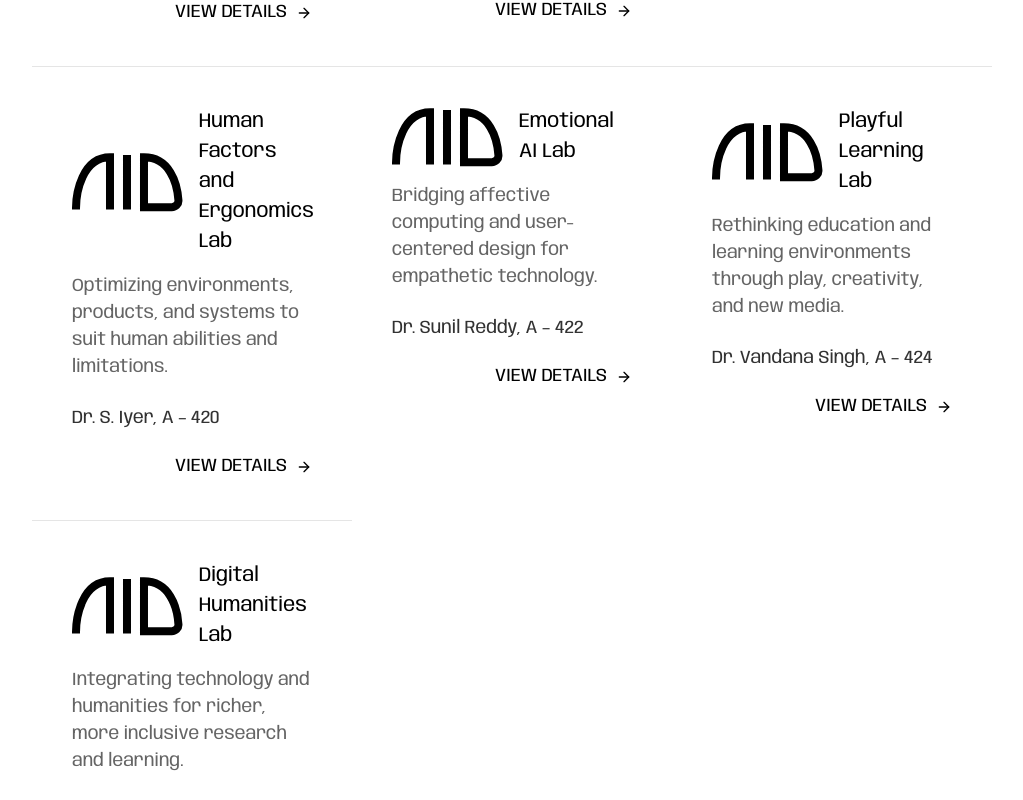
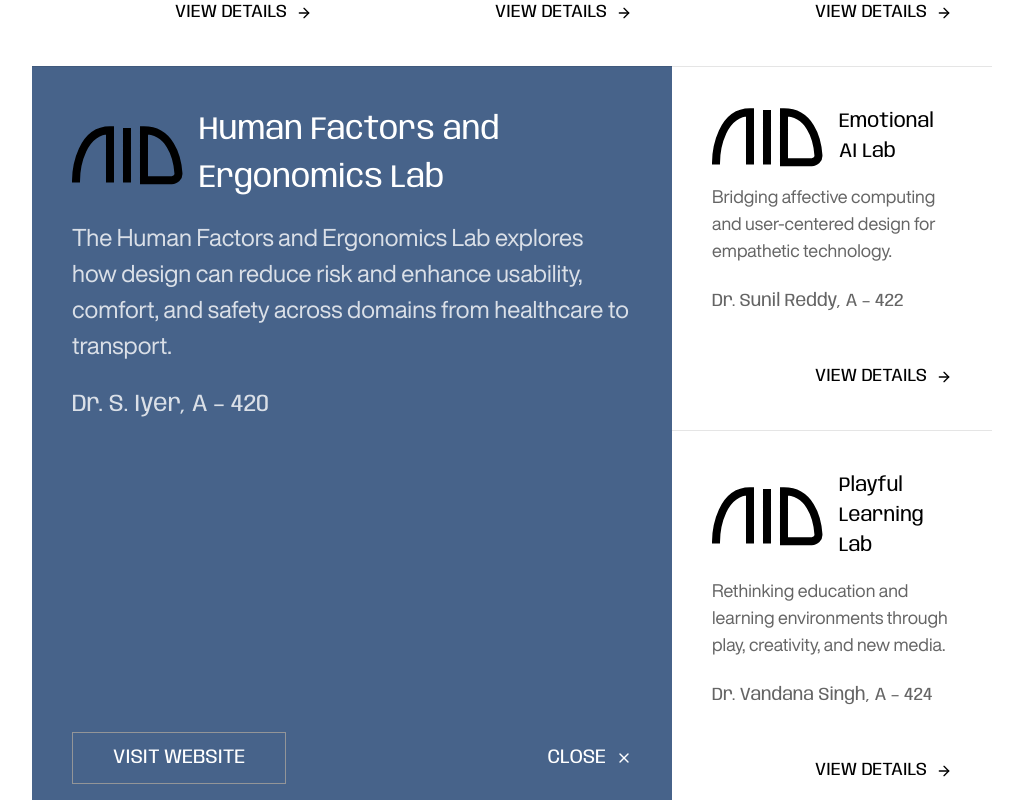
Before and after one commit to CosecSecCot/IIITD-HCD-Frontend, a React (Vite) app: page /research in a window 1280 px wide. Shown: the part 920-1720 px from the top of the page, without its empty margins (128-1151 px from the left). Built offline with nearby package versions, Linux system fonts and the light colour scheme.

Commit message:
add helvetica font

```diff
--- a/src/index.css
+++ b/src/index.css
@@ -2,6 +2,19 @@
 @tailwind components;
 @tailwind utilities;
 
+@font-face {
+    font-family: 'Anybody';
+    src: url('./assets/fonts/Anybody-Regular.ttf') format('truetype');
+    font-weight: normal;
+    font-style: normal;
+}
+
+@font-face {
+    font-family: 'Helvetica Now Display';
+    src: url('./assets/fonts/HelveticaNowDisplay-Regular.ttf') format('truetype');
+    font-weight: normal;
+    font-style: normal;
+}
 
 .trail-img {
     position: absolute;
@@ -28,10 +41,3 @@
     z-index: 10000;
     opacity: 0.4;
 }
-
-@font-face {
-    font-family: 'Anybody';
-    src: url('./assets/fonts/Anybody-Regular.ttf') format('truetype');
-    font-weight: normal;
-    font-style: normal;
-}
--- a/src/pages/Research/index.jsx
+++ b/src/pages/Research/index.jsx
@@ -3,7 +3,7 @@ import Navbar from "../../components/Navbar";
 import LabLogo from "../../assets/research-lab-logo.svg";
 import GridLines from "../../components/GridLines";
 import { useMediaQuery } from "../../hooks/useMediaQuery";
-import { ArrowRight } from "lucide-react";
+import { ArrowRight, X } from "lucide-react";
 
 const dummyLabs = [
   {
@@ -96,9 +96,9 @@ const Research = () => {
       </section>
       <main className="w-[75vw] mx-[12.5vw] mt-[30px]">
         <ControlPanel activeTab={activeTab} setActiveTab={setActiveTab} />
-        <section className="grid grid-cols-1 md:grid-cols-2 lg:grid-cols-3 divide-y divide-black/10 mt-[30px]">
+        <section className="grid grid-cols-1 lg:grid-cols-3 divide-y divide-black/10 mt-[30px]">
           {dummyLabs.map((lab, idx) => (
-            <LabCard key={idx} lab={lab} expanded={false} />
+            <LabCard key={idx} lab={lab} expanded={lab.id == 4} />
           ))}
         </section>
       </main>
@@ -143,7 +143,7 @@ function ControlPanelTabButton({ text, active, onClick }) {
 function LabCard({ lab, expanded }) {
   return (
     <div
-      className={`w-full flex flex-col gap-[48px] p-[40px] ${expanded ? "z-[9999] col-span-2 row-span-2 bg-[#47638A] text-white" : ""}`}
+      className={`w-full flex flex-col justify-between gap-[48px] p-[40px] ${expanded ? "z-[9999] col-span-2 row-span-2 bg-[#47638A] text-white" : ""}`}
     >
       <div className="flex flex-col gap-[24px]">
         <div className="flex flex-col gap-[16px]">
@@ -156,18 +156,40 @@ function LabCard({ lab, expanded }) {
             )}
           </div>
           {expanded ? (
-            <p className="text-[24px] opacity-80">{lab.full}</p>
+            <p className="font-helvetica_now_display text-[24px] opacity-80">
+              {lab.full}
+            </p>
           ) : (
-            <p className="text-[18px] opacity-60">{lab.short}</p>
+            <p className="font-helvetica_now_display text-[18px] opacity-60">
+              {lab.short}
+            </p>
           )}
         </div>
-        <p className="text-[18px] opacity-80">{lab.lead}</p>
+        {expanded ? (
+          <p className="text-[24px] font-medium opacity-80">{lab.lead}</p>
+        ) : (
+          <p className="text-[18px] opacity-60">{lab.lead}</p>
+        )}
       </div>
-      <div className="relative w-full">
-        <button className="absolute bottom-0 right-0 flex items-center text-[18px] gap-[0.5em]">
-          <span>VIEW DETAILS</span>
-          <ArrowRight className="w-[16px] h-[16px]" />
-        </button>
+      <div className="flex justify-between flex-row-reverse w-full">
+        {expanded ? (
+          <button className="flex items-center text-[20px] gap-[0.5em]">
+            <span>CLOSE</span>
+            <X className="w-[16px] h-[16px]" />
+          </button>
+        ) : (
+          <button className="flex items-center text-[18px] gap-[0.5em]">
+            <span>VIEW DETAILS</span>
+            <ArrowRight className="w-[16px] h-[16px]" />
+          </button>
+        )}
+        {expanded ? (
+          <button className="text-[20px] px-[2em] py-[0.5em] border border-brand-gray1">
+            VISIT WEBSITE
+          </button>
+        ) : (
+          ""
+        )}
       </div>
     </div>
   );
--- a/tailwind.config.js
+++ b/tailwind.config.js
@@ -5,6 +5,7 @@ export default {
     extend: {
       fontFamily: {
         anybody: ['"Anybody"', "sans-serif"],
+        helvetica_now_display: ['"Helvetica Now Display"', "sans-serif"],
       },
       colors: {
         brand: {
```
Also changed, not shown: src/assets/fonts/HelveticaNowDisplay-Regular.ttf (added).
